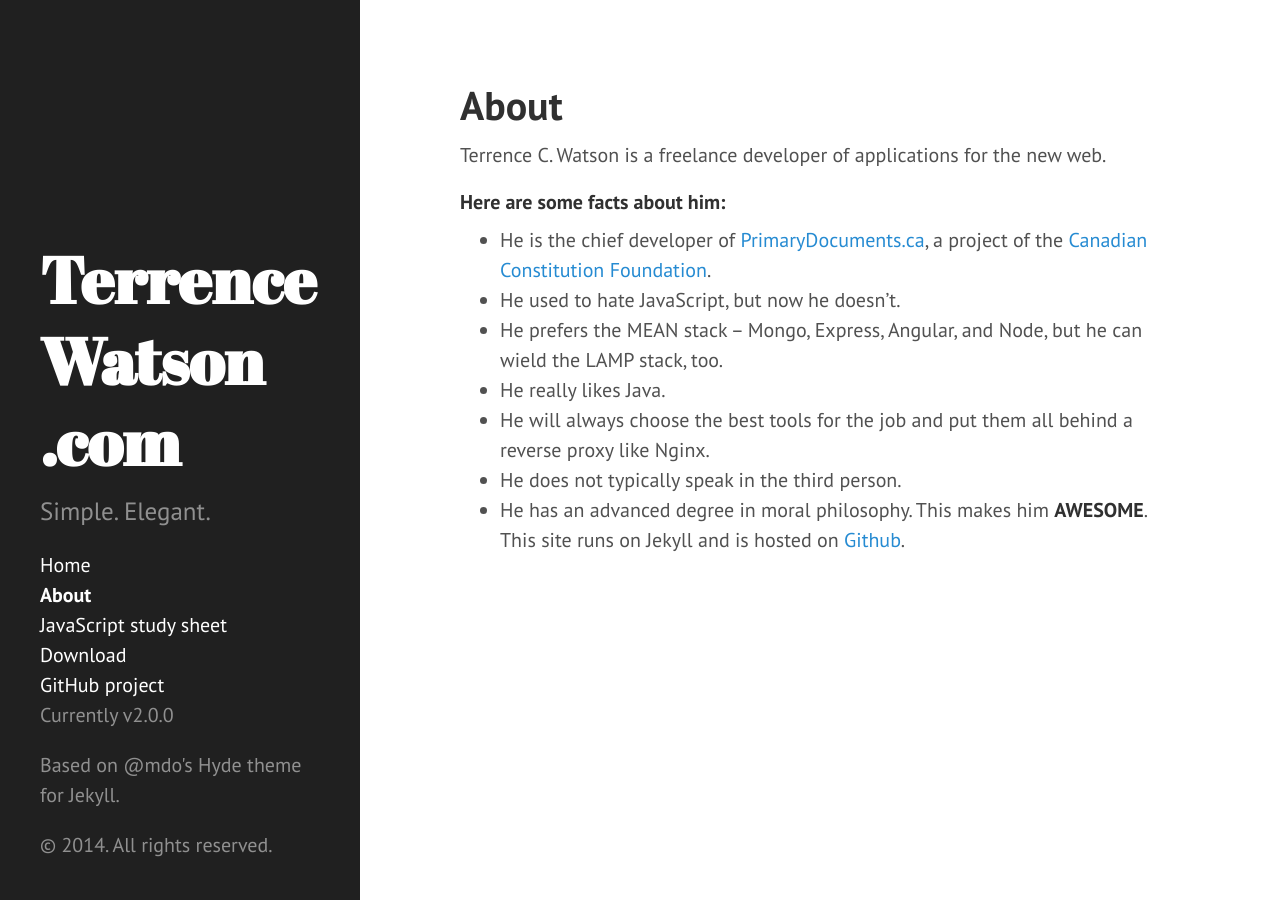
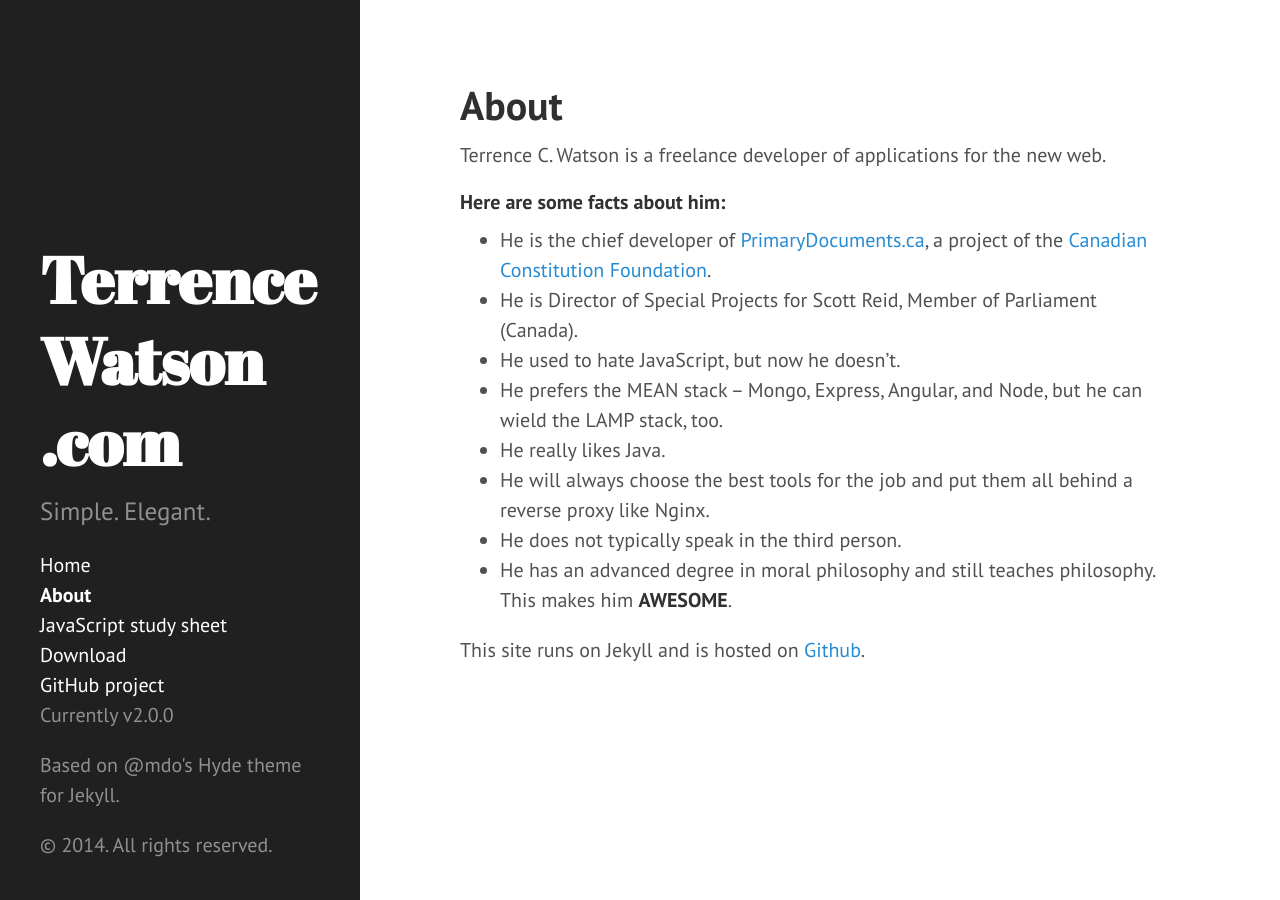
Before and after one commit to selfinterest/selfinterest.github.io, a Jekyll site: the page built from about.md, in a window 1280 px wide. Built offline with Jekyll 4.4.1, drawn with Linux system fonts in a browser that asks for light colours; nearby versions of some CDN libraries; Markdown is read by kramdown in place of the engine named in the settings.

Commit message:
Changed about

```diff
--- a/about.md
+++ b/about.md
@@ -7,10 +7,12 @@ Terrence C. Watson is a freelance developer of applications for the new web.
 #### Here are some facts about him:
 
 * He is the chief developer of [PrimaryDocuments.ca](https://primarydocuments.ca), a project of the [Canadian Constitution Foundation](http://theccf.ca).
+* He is Director of Special Projects for Scott Reid, Member of Parliament (Canada).
 * He used to hate JavaScript, but now he doesn't.
 * He prefers the MEAN stack -- Mongo, Express, Angular, and Node, but he can wield the LAMP stack, too.
 * He really likes Java.
 * He will always choose the best tools for the job and put them all behind a reverse proxy like Nginx.
 * He does not typically speak in the third person.
-* He has an advanced degree in moral philosophy. This makes him **AWESOME**.
+* He has an advanced degree in moral philosophy and still teaches philosophy. This makes him **AWESOME**.
+
 This site runs on Jekyll and is hosted on [Github](https://github.com).
```
